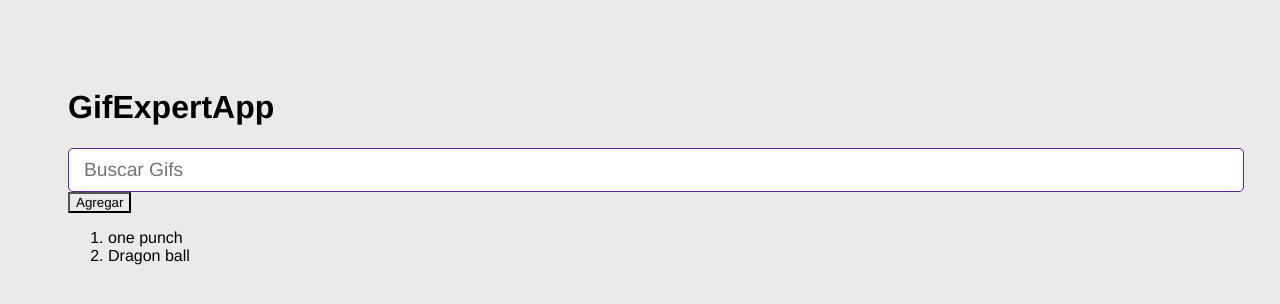
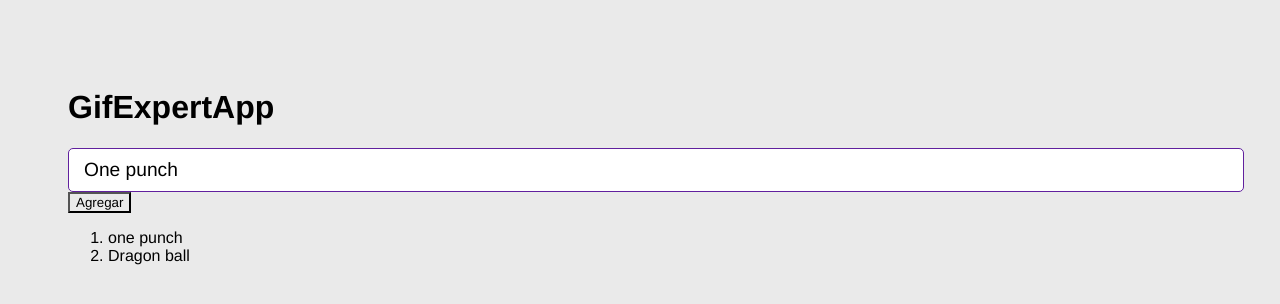
Before and after one commit to Alejandro2097/gif-expert-react, a React (Vite) app: page / in a window 1280 px wide. Shown: the top 304 px of the page. Built offline with nearby package versions, Linux system fonts and the light colour scheme.

Commit message:
one change

```diff
--- a/src/components/AddCategory.jsx
+++ b/src/components/AddCategory.jsx
@@ -1,10 +1,13 @@
+import { useState } from "react"
 
 
 export const AddCategory = () => {
+    const [inputValue, setInputValue] = useState('One punch')
   return (
     <input
         type="text"
         placeholder="Buscar Gifs"
+        value={inputValue}
     />
   )
 }
```
